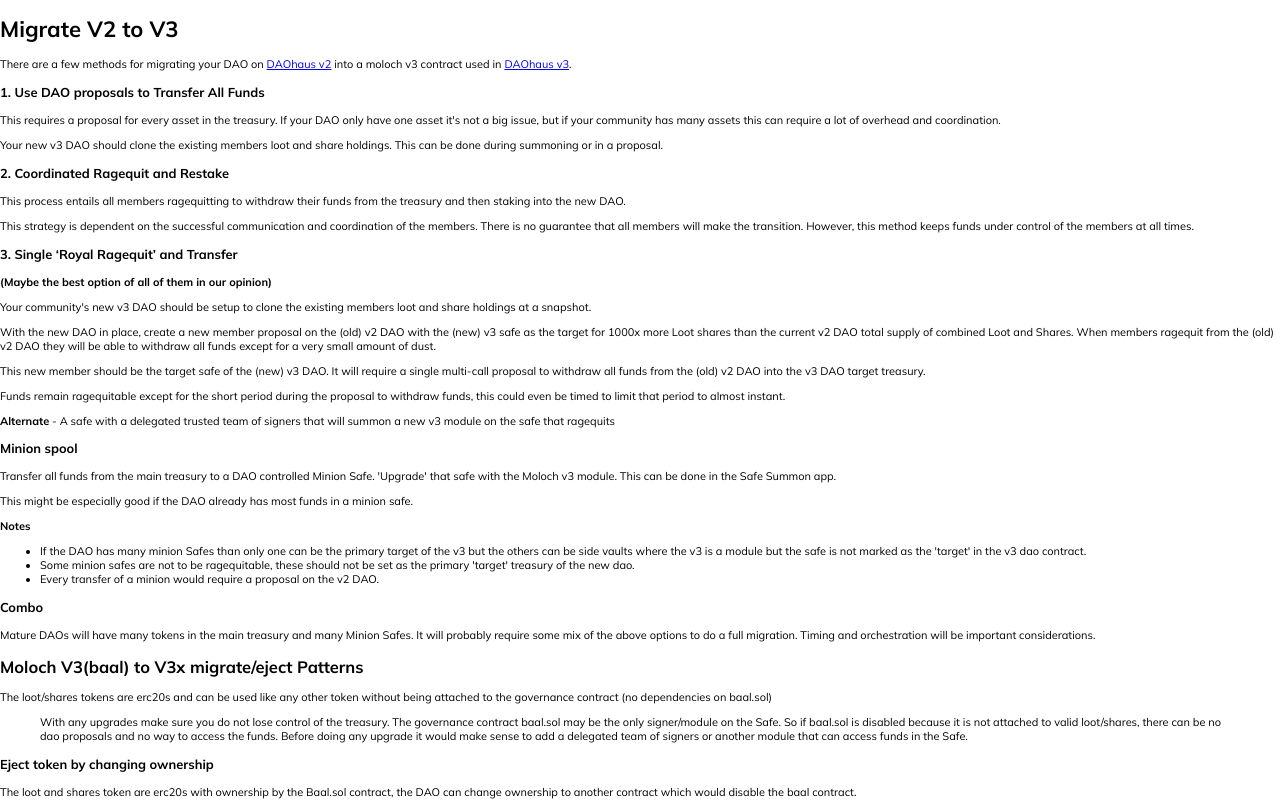
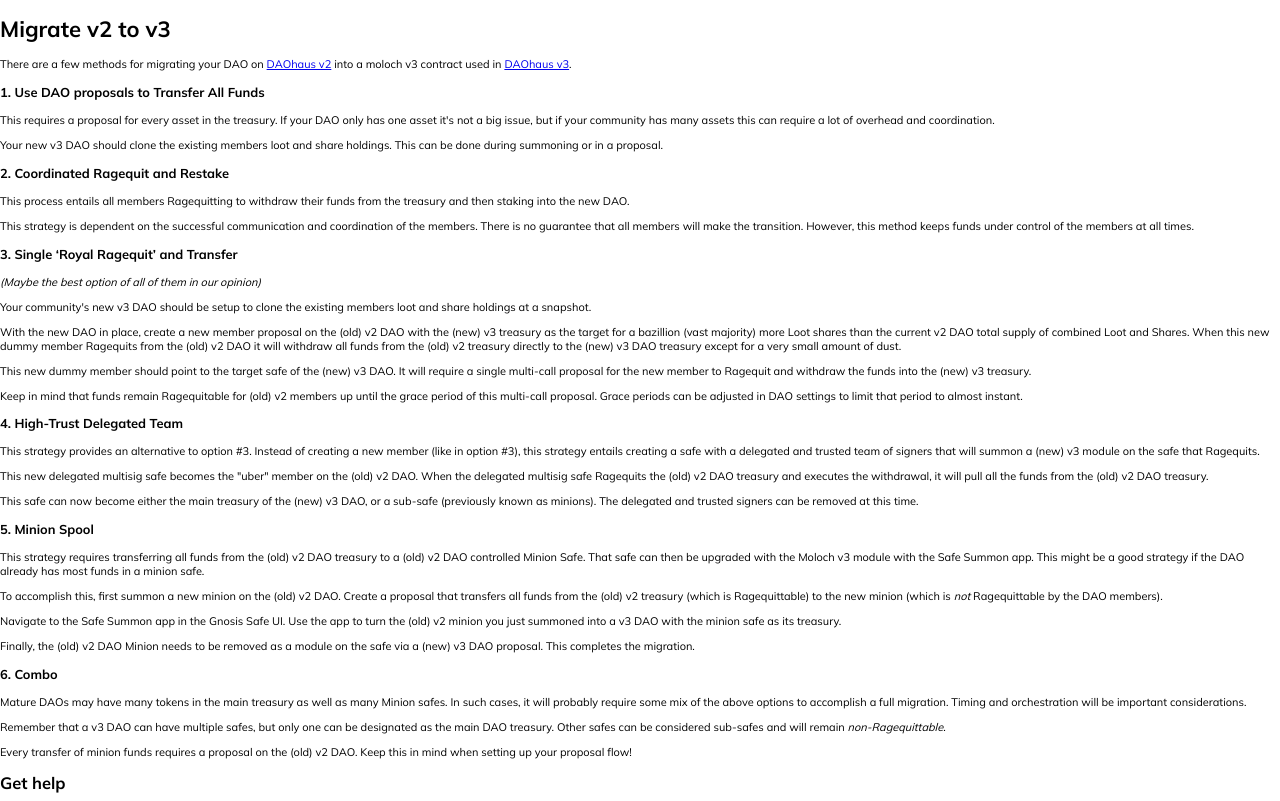
Before and after one commit to HausDAO/docs, a Next.js app: page /v3Upgrade/migrate in a window 1280 px wide. Shown: the top 801 px of the page. Built offline with nearby package versions, Linux system fonts and the light colour scheme.

Commit message:
migrations page

```diff
--- a/pages/_meta.json
+++ b/pages/_meta.json
@@ -2,7 +2,7 @@
   "index": "Hello",
   "user": "DAO Operators",
   "developer": "Developers",
-  "v3Upgrade": "V3 Upgrade",
+  "v3Upgrade": "v3 Upgrade",
   "--": {
     "title": "Archive",
     "type": "separator"
--- a/pages/v3Upgrade/_meta.json
+++ b/pages/v3Upgrade/_meta.json
@@ -1,4 +1,4 @@
 {
-  "featureImpact": "V2 App Feature Impact",
-  "migrate": "Migrate V2 to V3"
+  "featureImpact": "v2 App Feature Impact",
+  "migrate": "Migrate v2 to v3"
 }
--- a/pages/v3Upgrade/migrate.mdx
+++ b/pages/v3Upgrade/migrate.mdx
@@ -1,71 +1,56 @@
-# Migrate V2 to V3
+# Migrate v2 to v3
 
 There are a few methods for migrating your DAO on [DAOhaus v2](https://app.daohaus.club/) into a moloch v3 contract used in [DAOhaus v3](https://admin.daohaus.club/).
 
 ### 1. Use DAO proposals to Transfer All Funds
 
-This requires a proposal for every asset in the treasury. If your DAO only have one asset it's not a big issue, but if your community has many assets this can require a lot of overhead and coordination.
+This requires a proposal for every asset in the treasury. If your DAO only has one asset it's not a big issue, but if your community has many assets this can require a lot of overhead and coordination.
 
 Your new v3 DAO should clone the existing members loot and share holdings. This can be done during summoning or in a proposal.
 
 ### 2. Coordinated Ragequit and Restake
 
-This process entails all members ragequitting to withdraw their funds from the treasury and then staking into the new DAO.
+This process entails all members Ragequitting to withdraw their funds from the treasury and then staking into the new DAO.
 
 This strategy is dependent on the successful communication and coordination of the members. There is no guarantee that all members will make the transition. However, this method keeps funds under control of the members at all times.
 
 ### 3. Single ‘Royal Ragequit’ and Transfer
 
-**(Maybe the best option of all of them in our opinion)**
+_(Maybe the best option of all of them in our opinion)_
 
 Your community's new v3 DAO should be setup to clone the existing members loot and share holdings at a snapshot.
 
-With the new DAO in place, create a new member proposal on the (old) v2 DAO with the (new) v3 safe as the target for 1000x more Loot shares than the current v2 DAO total supply of combined Loot and Shares. When members ragequit from the (old) v2 DAO they will be able to withdraw all funds except for a very small amount of dust.
+With the new DAO in place, create a new member proposal on the (old) v2 DAO with the (new) v3 treasury as the target for a bazillion (vast majority) more Loot shares than the current v2 DAO total supply of combined Loot and Shares. When this new dummy member Ragequits from the (old) v2 DAO it will withdraw all funds from the (old) v2 treasury directly to the (new) v3 DAO treasury except for a very small amount of dust.
 
-This new member should be the target safe of the (new) v3 DAO. It will require a single multi-call proposal to withdraw all funds from the (old) v2 DAO into the v3 DAO target treasury.
+This new dummy member should point to the target safe of the (new) v3 DAO. It will require a single multi-call proposal for the new member to Ragequit and withdraw the funds into the (new) v3 treasury.
 
-Funds remain ragequitable except for the short period during the proposal to withdraw funds, this could even be timed to limit that period to almost instant.
+Keep in mind that funds remain Ragequitable for (old) v2 members up until the grace period of this multi-call proposal. Grace periods can be adjusted in DAO settings to limit that period to almost instant.
 
-**Alternate** - A safe with a delegated trusted team of signers that will summon a new v3 module on the safe that ragequits
+### 4. High-Trust Delegated Team
 
-### Minion spool
+This strategy provides an alternative to option #3. Instead of creating a new member (like in option #3), this strategy entails creating a safe with a delegated and trusted team of signers that will summon a (new) v3 module on the safe that Ragequits.
 
-Transfer all funds from the main treasury to a DAO controlled Minion Safe. 'Upgrade' that safe with the Moloch v3 module. This can be done in the Safe Summon app.
+This new delegated multisig safe becomes the "uber" member on the (old) v2 DAO. When the delegated multisig safe Ragequits the (old) v2 DAO treasury and executes the withdrawal, it will pull all the funds from the (old) v2 DAO treasury.
 
-This might be especially good if the DAO already has most funds in a minion safe.
+This safe can now become either the main treasury of the (new) v3 DAO, or a sub-safe (previously known as minions). The delegated and trusted signers can be removed at this time.
 
-**Notes**
+### 5. Minion Spool
 
-- If the DAO has many minion Safes than only one can be the primary target of the v3 but the others can be side vaults where the v3 is a module but the safe is not marked as the 'target' in the v3 dao contract.
-- Some minion safes are not to be ragequitable, these should not be set as the primary 'target' treasury of the new dao.
-- Every transfer of a minion would require a proposal on the v2 DAO.
+This strategy requires transferring all funds from the (old) v2 DAO treasury to a (old) v2 DAO controlled Minion Safe. That safe can then be upgraded with the Moloch v3 module with the Safe Summon app. This might be a good strategy if the DAO already has most funds in a minion safe.
 
-### Combo
+To accomplish this, first summon a new minion on the (old) v2 DAO. Create a proposal that transfers all funds from the (old) v2 treasury (which is Ragequittable) to the new minion (which is _not_ Ragequittable by the DAO members).
 
-Mature DAOs will have many tokens in the main treasury and many Minion Safes. It will probably require some mix of the above options to do a full migration. Timing and orchestration will be important considerations.
+Navigate to the Safe Summon app in the Gnosis Safe UI. Use the app to turn the (old) v2 minion you just summoned into a v3 DAO with the minion safe as its treasury.
 
-## Moloch V3(baal) to V3x migrate/eject Patterns
+Finally, the (old) v2 DAO Minion needs to be removed as a module on the safe via a (new) v3 DAO proposal. This completes the migration.
 
-The loot/shares tokens are erc20s and can be used like any other token without being attached to the governance contract (no dependencies on baal.sol)
+### 6. Combo
 
-> With any upgrades make sure you do not lose control of the treasury. The governance contract baal.sol may be the only signer/module on the Safe. So if baal.sol is disabled because it is not attached to valid loot/shares, there can be no dao proposals and no way to access the funds. Before doing any upgrade it would make sense to add a delegated team of signers or another module that can access funds in the Safe.
+Mature DAOs may have many tokens in the main treasury as well as many Minion safes. In such cases, it will probably require some mix of the above options to accomplish a full migration. Timing and orchestration will be important considerations.
 
-### Eject token by changing ownership
+Remember that a v3 DAO can have multiple safes, but only one can be designated as the main DAO treasury. Other safes can be considered sub-safes and will remain _non-Ragequittable_.
 
-The loot and shares token are erc20s with ownership by the Baal.sol contract, the DAO can change ownership to another contract which would disable the baal contract.
-
-This should be done with caution for a few reasons.
-
-- if ownership is renounced or changed to a contract that can not call the 'onlyOwner' functions (mint/burn/upgrade/change owner) will be disabled.
-- if the token is no longer attached to baal it will be disabled and this could disable the current treasury as well.
-
-### Eject token with upgrade
-
-The erc20 tokens are upgradable which means the current logic can be changed and new logic can be added, while keeping the state (vote power/delegations) and the same address. This would usually happen through dao proposal, or if the token has been ejected, by the new owner.
-
-### Upgrade existing token to baal governance
-
-Any current token that implements the same interface as LootERC20.sol or SharesERC20.sol or an upgradable token could be used in baal.
+Every transfer of minion funds requires a proposal on the (old) v2 DAO. Keep this in mind when setting up your proposal flow!
 
 ## Get help
 
```
